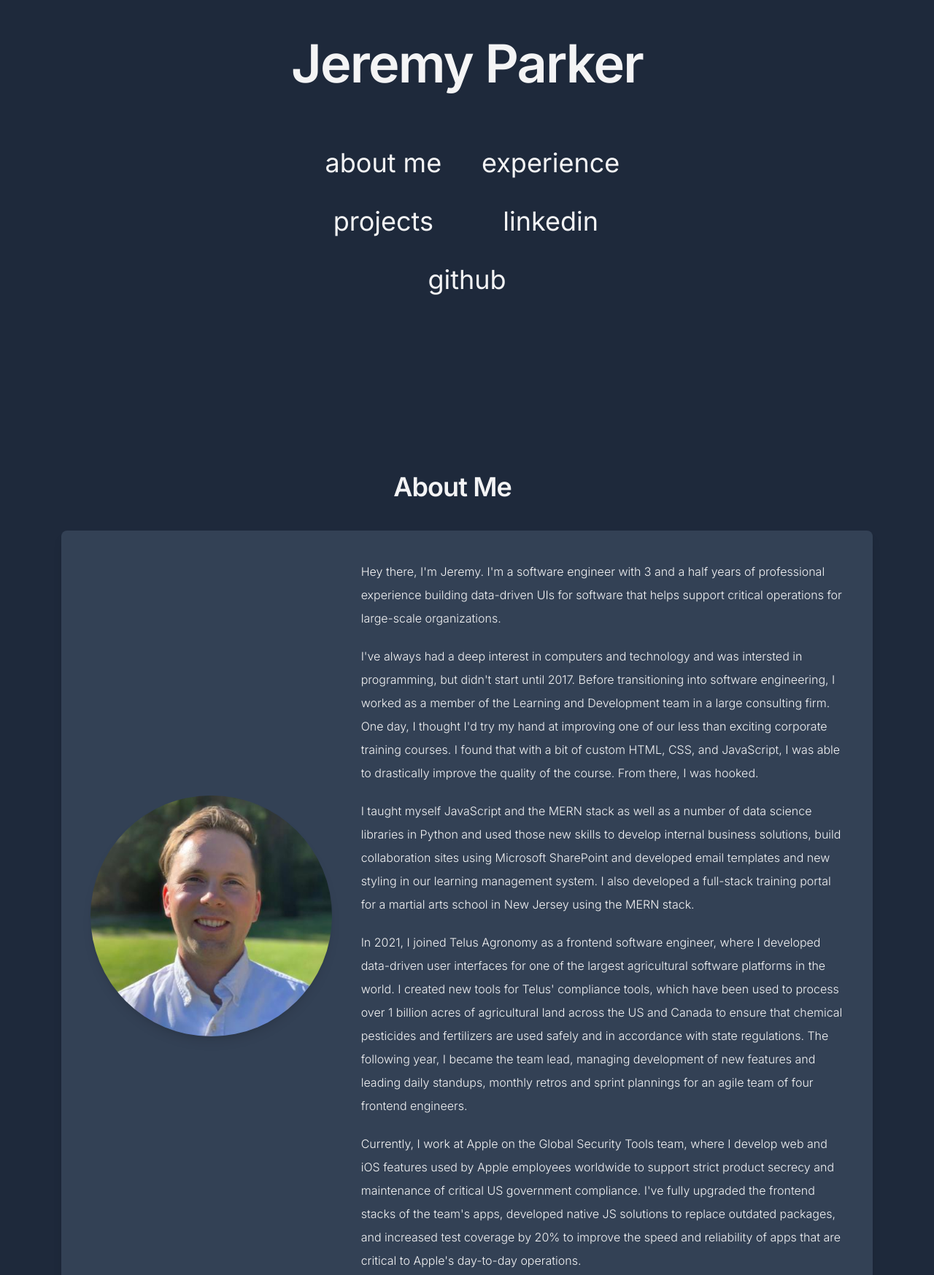
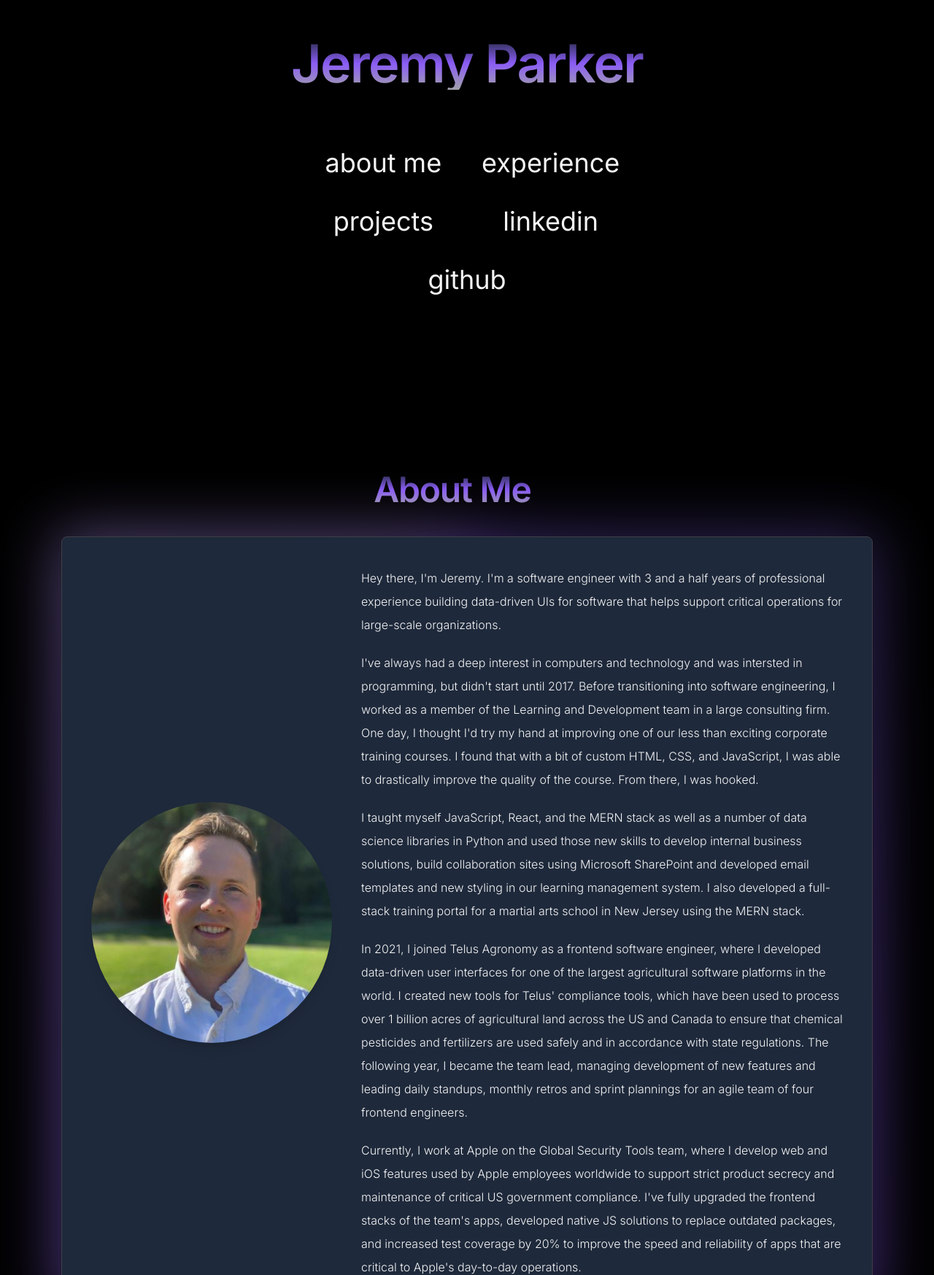
Before and after one commit to jrobinparker/portfolio-2025, a React (Vite) app: page / in a window 1280 px wide. Shown: the part 173-1920 px from the top of the page at 73% size. Built offline with nearby package versions, Linux system fonts and the light colour scheme.

Commit message:
Add gradient box shadows and text

```diff
--- a/src/components/AboutMe.tsx
+++ b/src/components/AboutMe.tsx
@@ -5,7 +5,7 @@ import '../App.css'
 export default function AboutMe() {
   return (
     <div className="h-auto pt-5 pr-10 pb-10 place-content-center" id="about">
-      <h1 className="mb-10 text-4xl">About Me</h1>
+      <h1 className="mb-10 text-5xl text-center bg-gradient-to-b from-slate-800 via-violet-500 to-zinc-400 text-transparent bg-clip-text">About Me</h1>
       <Card cardType="about">
         <div className="flex max-xl:flex-col max-xl:h-auto place-items-center max-xl:overflow-hidden">
           <div className="w-1/3 max-xl:mb-5 flex flex-col place-items-center">
@@ -24,7 +24,7 @@ export default function AboutMe() {
               From there, I was hooked.
             </p>
             <p className="mb-5">
-              I taught myself JavaScript and the MERN stack as well as a number of data science libraries in Python and used those new skills
+              I taught myself JavaScript, React, and the MERN stack as well as a number of data science libraries in Python and used those new skills
               to develop internal business solutions, build collaboration sites using Microsoft
               SharePoint and developed email templates and new styling in our learning management system. I also developed a full-stack training portal for
               a martial arts school in New Jersey using the MERN stack.
--- a/src/components/Card/Card.tsx
+++ b/src/components/Card/Card.tsx
@@ -19,9 +19,14 @@ export default function Card({ children, expIdx, cardType }: CardProps) {
 
     return (
         <div className={`xl:m-5 min-w-[300px] h-[700px] w-full ${cardType === 'exp' && `max-xl:h-auto max-xl:mx-5`} ${cardType === 'proj' && 'max-sm:h-1/3 max-sm:mb-5'} ${cardType === 'about' && 'h-auto max-xl:mx-5'}`} ref={cardRef}>
-            <div className={`flex rounded-lg bg-slate-700 shadow-lg flex-col h-full xl:flex-row min-h-[300px] w-full justify-start ${cardType === 'exp' && `max-xl:pb-5 max-xl:h-auto`} ${(cardType === 'proj' && 'xl:flex-col max-xl:h-auto xl:h-auto max-xl:max-w-[900px] max-xl:place-items-center mb-20')} ${cardType === 'about' && 'p-10 xl:h-auto max-xl:max-h-[1000px]'}`}>
-                {children}
-            </div>
+             <div className={`relative ${cardType === 'exp' ? 'h-full' : 'h-auto'}`}>
+                <div
+                  className="absolute -inset-2 rounded-lg bg-[conic-gradient(at_top,_var(--tw-gradient-stops))] from-slate-800 via-violet-500 to-zinc-400 opacity-50 blur-2xl"
+                ></div>
+                    <div className={`relative flex border border-zinc-700 rounded-lg bg-slate-800 shadow-lg flex-col h-full xl:flex-row min-h-[300px] w-full justify-start ${cardType === 'exp' && `max-xl:pb-5 max-xl:mb-5 md:max-xl:max-h-[720px]`} ${(cardType === 'proj' && 'xl:flex-col max-xl:h-auto xl:h-auto max-xl:max-w-[900px] max-xl:place-items-center mb-20')} ${cardType === 'about' && 'p-10 xl:h-auto max-xl:max-h-[1000px]'}`}>
+                        {children}
+                    </div>
+              </div>
         </div>
     )
 }
--- a/src/components/Card/CardTextContainer.tsx
+++ b/src/components/Card/CardTextContainer.tsx
@@ -13,7 +13,7 @@ interface CardTextContainerProps {
 
 export default function CardTextContainer({ company, title, years, about, accomplishments, ghRepo, link, cardType }: CardTextContainerProps) {
     return (
-        <div className={`text-left pt-5 pr-5 pl-5 h-2/3 xl:h-full xl:w-3/5 xl:min-h-[300px] sm:max-xl:mt-auto ${cardType === 'proj' && 'xl:w-full xl:h-1/3'}`}>
+        <div className={`text-left pt-5 pr-5 pl-5 h-2/3 xl:h-full xl:w-3/5 xl:min-h-[300px] sm:max-xl:mt-auto ${cardType === 'proj' && 'xl:w-full xl:h-1/3'} ${cardType === 'exp' && 'sm:max-xl:mb-auto md:max-xl:h-[450px]'}`}>
             <h1 className="max-xl:text-xl text-lg mb-3">
               {company}
             </h1>
--- a/src/components/Experience/Experience.tsx
+++ b/src/components/Experience/Experience.tsx
@@ -40,7 +40,7 @@ export default function Experience() {
 
   return (
     <div className="h-screen flex flex-col place-items-center place-content-center max-md:place-content-center" id="exp">
-      <h1 className="mb-10 text-4xl">Experience</h1>
+      <h1 className="mb-10 text-5xl text-center bg-gradient-to-bl from-slate-800 via-violet-500 to-zinc-400 bg-clip-text text-transparent">Experience</h1>
         <div className="flex place-items-center place-content-center h-auto">
           <ChevronLeft className="place-self-center cursor-pointer hover:animate-pulse" size={64} strokeWidth={3} onClick={debouncedClick('backward')} />
           <Card cardType="exp" expIdx={expIdx}>
@@ -51,6 +51,7 @@ export default function Experience() {
                 </div>
             </CardImageContainer>
             <CardTextContainer
+              cardType={'exp'}
               company={experienceList[expIdx].company}
               title={experienceList[expIdx].title}
               years={experienceList[expIdx].years}
--- a/src/components/Home.tsx
+++ b/src/components/Home.tsx
@@ -5,7 +5,7 @@ export default function Home() {
 
   return (
     <div className="h-screen flex flex-col place-content-center">
-      <h1 className="text-7xl text-center">Jeremy Parker</h1>
+      <h1 className="text-7xl text-center bg-gradient-to-b from-slate-800 via-violet-500 to-zinc-400 text-transparent bg-clip-text">Jeremy Parker</h1>
       <div className="grid grid-cols-2 gap-10 self-center place-items-center mt-20">
         <span className="text-4xl cursor-pointer hover:animate-pulse" onClick={() => handleClick('about')}>about me</span>
         <span className="text-4xl cursor-pointer hover:animate-pulse" onClick={() => handleClick('exp')}>experience</span>
--- a/src/components/Projects/Projects.tsx
+++ b/src/components/Projects/Projects.tsx
@@ -6,7 +6,7 @@ import projectsList from './projectsList.ts';
 export default function Projects() {
   return (
     <div className="h-auto flex flex-col place-content-start" id="proj">
-      <h1 className="mb-10 text-4xl">Projects</h1>
+      <h1 className="mb-10 text-5xl text-center bg-gradient-to-bl from-slate-800 via-violet-500 to-zinc-400 text-transparent bg-clip-text">Projects</h1>
         <div className="flex flex-col xl:flex-row max-xl:self-center">
           {projectsList.map(proj => {
             return (
--- a/src/index.css
+++ b/src/index.css
@@ -5,7 +5,7 @@
 body {
   display: flex;
   flex-direction: column;
-  @apply bg-slate-800 text-zinc-100 h-dvh w-dvw box-border;
+  @apply bg-black text-zinc-100 h-dvh w-dvw box-border;
   font-family: 'Inter';
   overflow-x: hidden;
   padding-left: 5%;
```
